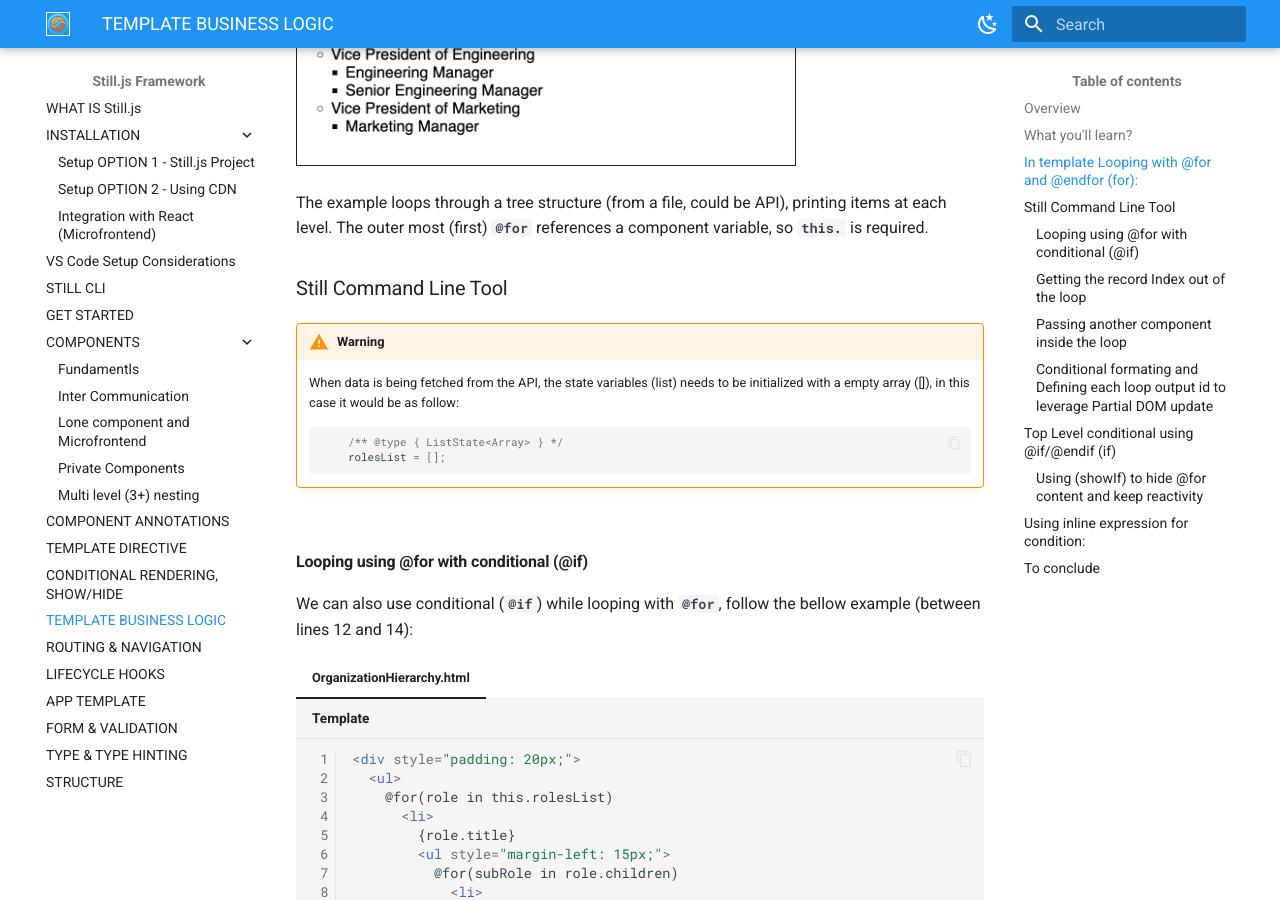
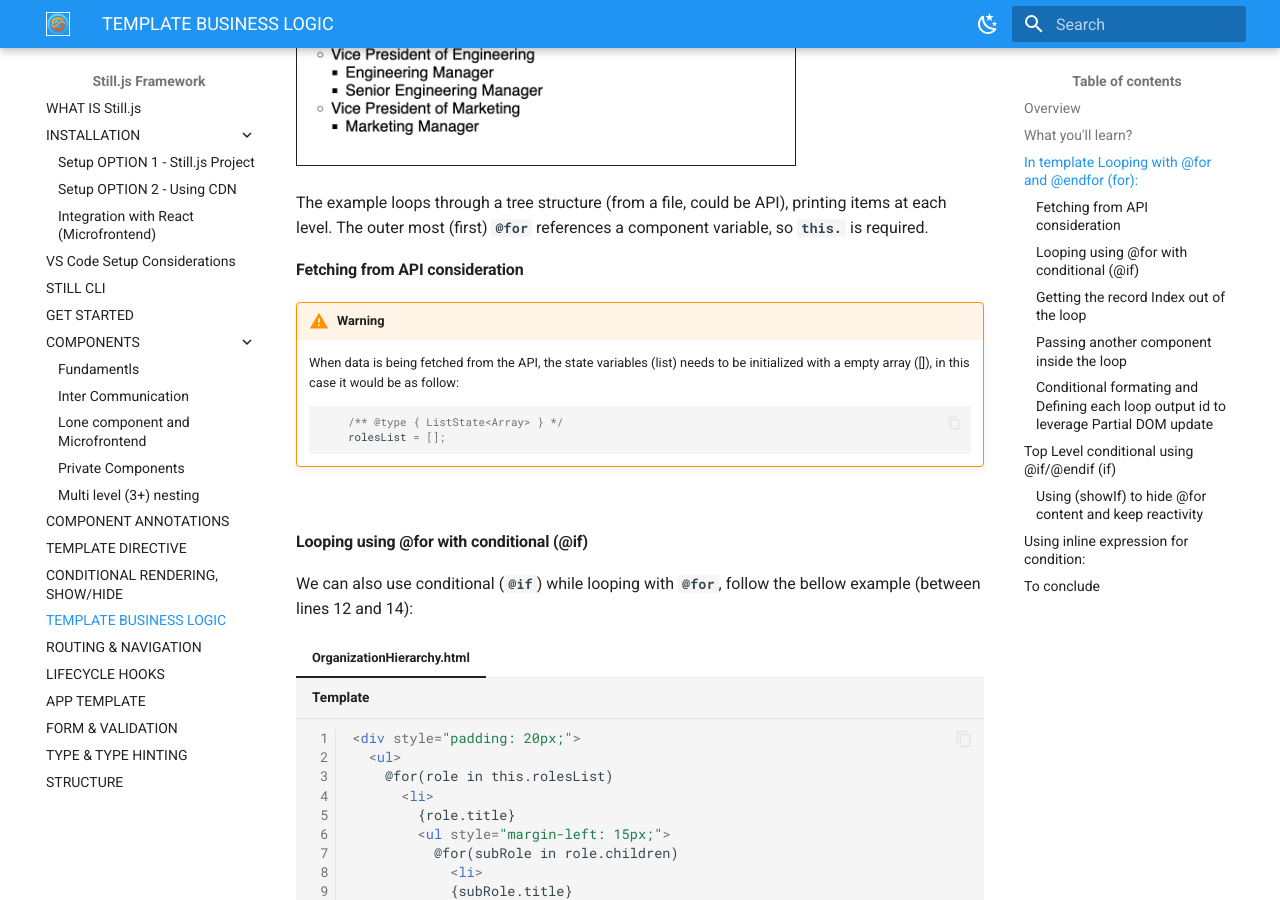
Before and after one commit to still-js/stilljs-site, an MkDocs documentation site: the page built from docs/template-logic.md, in a window 1280 px wide and 900 px high, scrolled down 1809 px. Built offline with MkDocs 1.6.1 and Material for MkDocs 9.7.7, drawn with Linux system fonts in a browser that asks for light colours.

Commit message:
adjustments on the fetching api warning title

```diff
--- a/docs/template-logic.md
+++ b/docs/template-logic.md
@@ -124,7 +124,7 @@ The comming examples will be based in the following project structure:
 
 The example loops through a tree structure (from a file, could be API), printing items at each level. The outer most (first) <b>`@for`</b> references a component variable, so <b>`this.`</b> is required.
 
-### Still Command Line Tool
+#### Fetching from API consideration
 !!! warning Fetching from API
 
     When data is being fetched from the API, the state variables (list) needs to be initialized with a empty array ([]), in this case it would be as follow:
```
